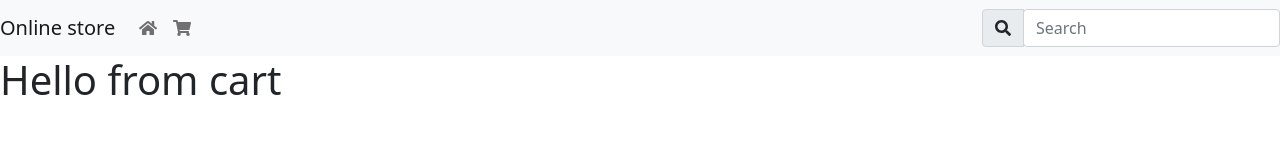
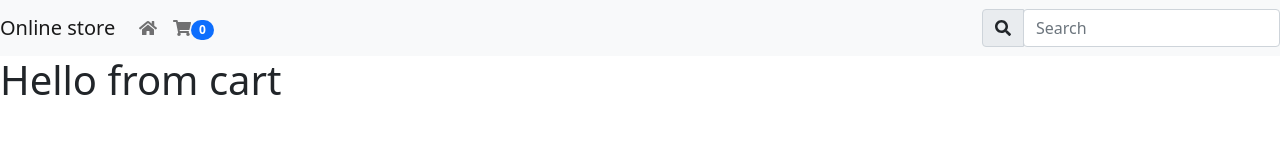
Before and after one commit to SirMunyex/Nextjs-shoppingcart-template, a Next.js app: page /cart in a window 1280 px wide. Shown: the top 160 px of the page. Built offline with nearby package versions, Linux system fonts and the light colour scheme.

Commit message:
Adding count badge

```diff
--- a/components/layout.js
+++ b/components/layout.js
@@ -1,10 +1,16 @@
-import { Navbar, Nav, Form, FormControl, Button, InputGroup, ButtonToolbar } from "react-bootstrap";
+import { Navbar, Nav, Form, FormControl, Button, InputGroup, ButtonToolbar, Badge } from "react-bootstrap";
 import 'bootstrap/dist/css/bootstrap.min.css';
 import { useSelector } from "react-redux";
 
 export default function Layout({ children }) {
 
-    const count = useSelector((state) => state.counter.items);
+    const items = useSelector((state) => state.counter.items);
+    let count = 0;
+
+    items.forEach(element => {
+      count += element.count;
+    });
+
     return (
       <div>
 
@@ -23,6 +29,9 @@ export default function Layout({ children }) {
 
           <Nav.Link href="/cart">
             <i className="fas fa-shopping-cart"></i>
+            <Badge pill bg="primary">
+             {count}
+            </Badge>
           </Nav.Link>
 
          </Nav>
```
